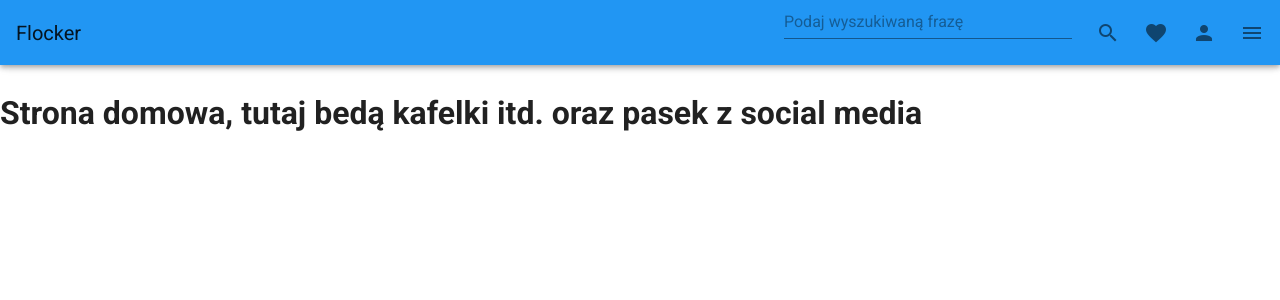
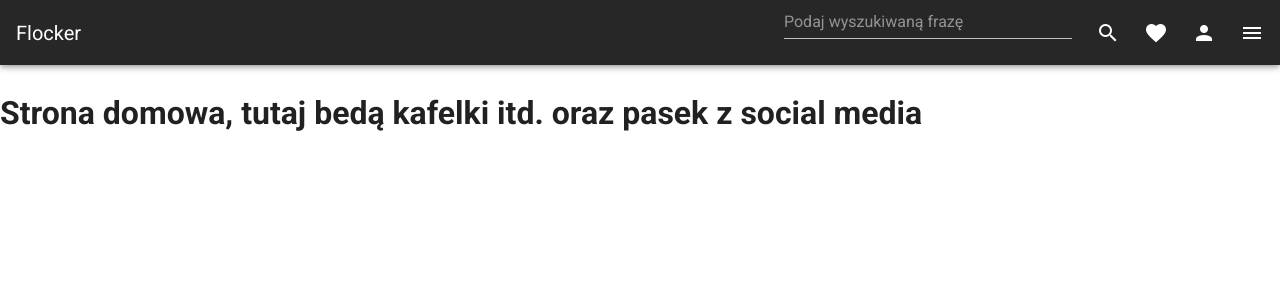
Before and after one commit to agnieszkakurzajewska/Team_programming-project, a Vue app: page / in a window 1280 px wide. Shown: the top 300 px of the page. Built offline with nearby package versions, Linux system fonts and the light colour scheme.

Commit message:
pre-pobranie danych z mastera

```diff
--- a/src/App.vue
+++ b/src/App.vue
@@ -1,7 +1,7 @@
 <template>
   <v-app id="app">
     <div>
-      <v-app-bar height="65" class="blue">
+      <v-app-bar height="65" dark>
 
         <v-toolbar-title>Flocker</v-toolbar-title>
 
--- a/src/modules/social/Profile.html
+++ b/src/modules/social/Profile.html
@@ -9,7 +9,7 @@
     <main id="main-profile">
         <section id="profile-info">
             <div id="profile-photo-div">
-                <img id="profile-photo" src="photos/babyYoda.jpg">
+                <img id="profile-photo" src="photos/croatiaJersey.jpg">
             </div>
             <div id="profile-desc">
                 <b><p id="personal-data">Name and surname, age</p></b>
```
